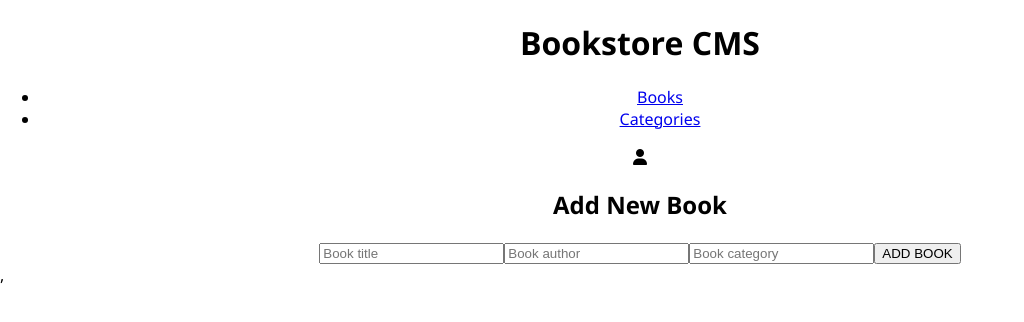
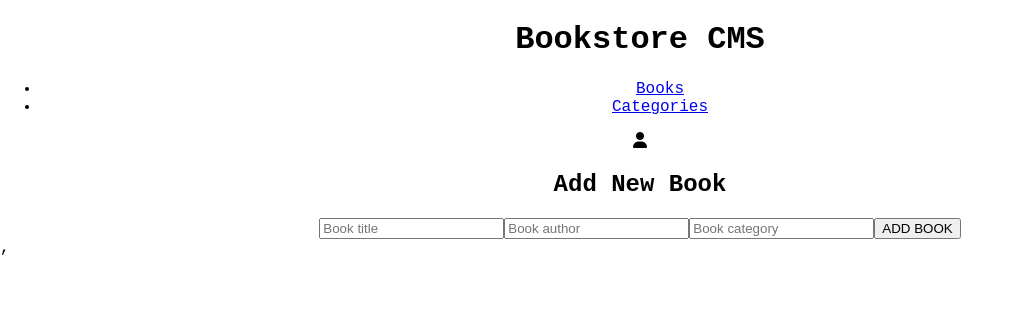
Before and after one commit to DevaWinner/book-store, a React (Create React App) app: page / in a window 1280 px wide. Shown: the top 322 px of the page, without its empty margins (0-1024 px from the left). Built offline with nearby package versions, Linux system fonts and the light colour scheme; no server answers.

Commit message:
Style Page body

```diff
--- a/src/index.css
+++ b/src/index.css
@@ -1,25 +1,6 @@
 body {
   margin: 0;
-  font-family:
-    'Segoe UI',
-    'Roboto',
-    'Oxygen',
-    'Ubuntu',
-    'Cantarell',
-    'Fira Sans',
-    'Droid Sans',
-    'Helvetica Neue',
-    sans-serif;
+  font-family: 'Courier New', Courier, monospace;
   -webkit-font-smoothing: antialiased;
   -moz-osx-font-smoothing: grayscale;
 }
-
-code {
-  font-family:
-    source-code-pro,
-    Menlo,
-    Monaco,
-    Consolas,
-    'Courier New',
-    monospace;
-}
```
